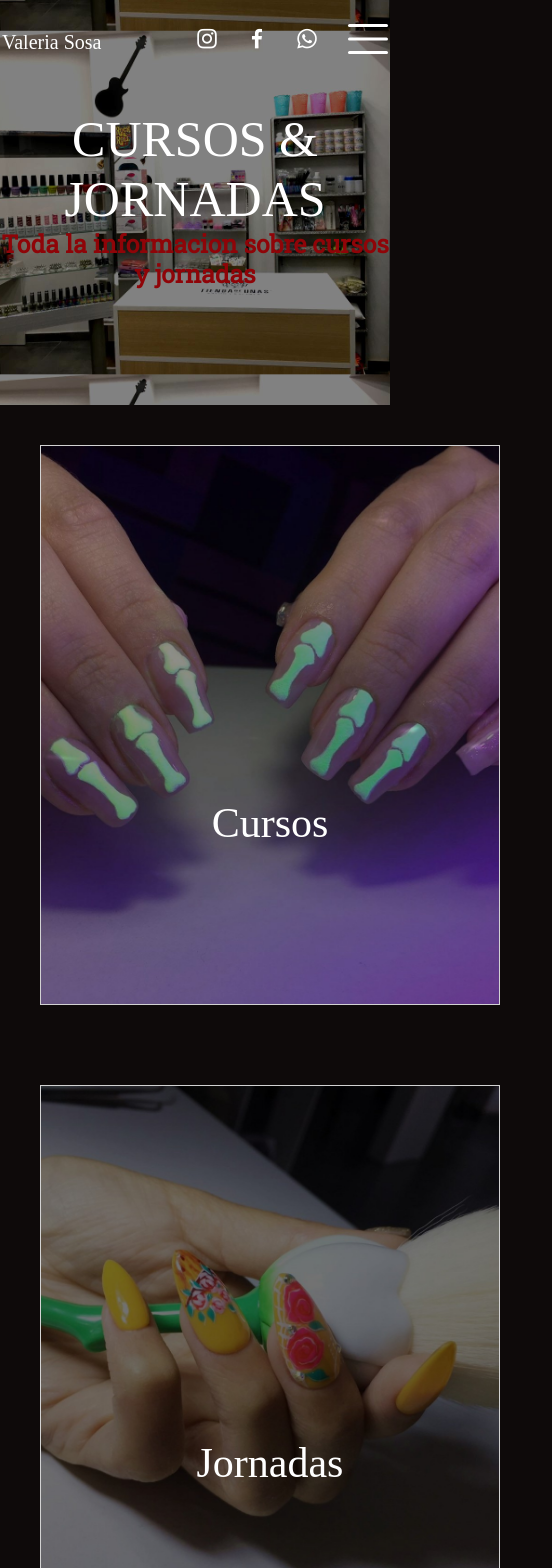
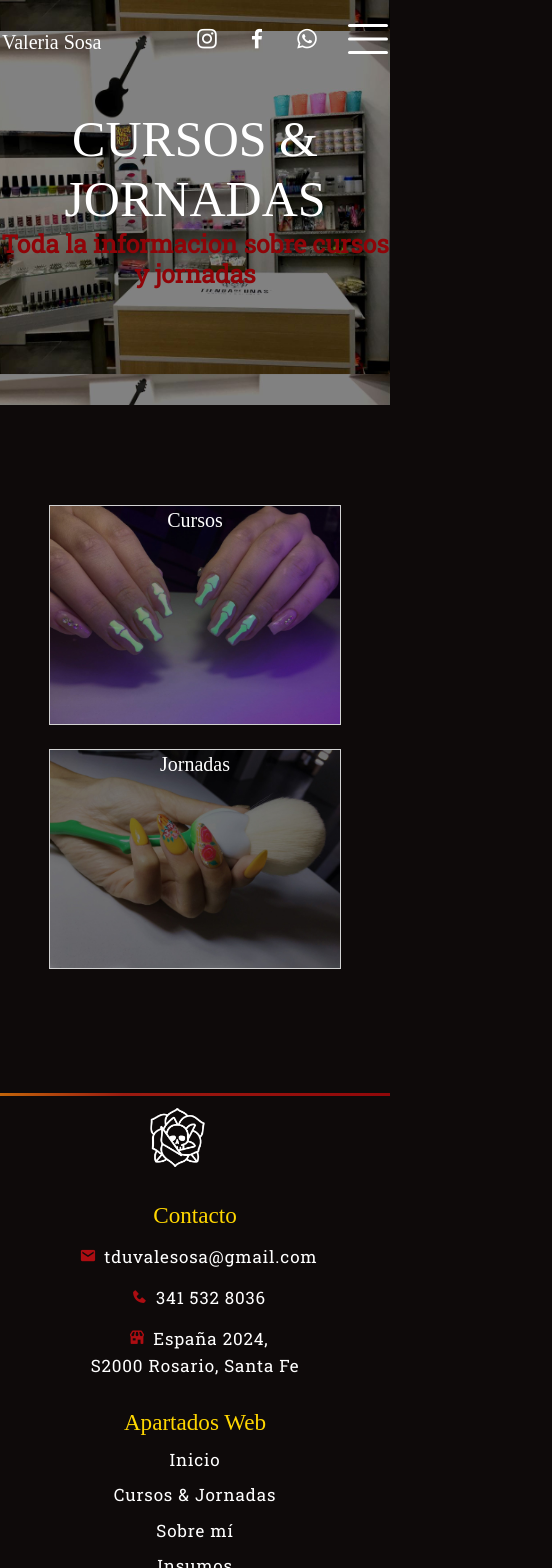
Before and after one commit to MatiasColazo1/tdu-page, an Angular app in the folder Cliente/: page /cursos-y-jornadas in a window 390 px wide. Shown: the top 1568 px of the page, 552 px wide, since content can reach past the window. Built offline with nearby package versions, Linux system fonts and the light colour scheme; a web font is replaced by a local one.

Commit message:
responsive cursos y jornadas

```diff
--- a/Cliente/src/app/components/cursosyjornadas/cursosyjornadas.component.css
+++ b/Cliente/src/app/components/cursosyjornadas/cursosyjornadas.component.css
@@ -1,11 +1,6 @@
 
 @import url('https://fonts.googleapis.com/css2?family=Roboto+Slab&display=swap');
-.content {
 
-    min-height: 100vh;
-
-    margin: 0;
-  }
 
   .banner {
     position: relative;
@@ -60,9 +55,14 @@
     z-index: 1;
   }
 
+
+  .row{
+    margin-left: 0 !important;
+    margin-right: 0 !important;
+  }
+
   .card {
-    width: 460px; /* 500px - 2 * 40px */
-    height: 560px;
+
     position: relative;
     background-color: #ffffff;
     overflow: hidden;
@@ -70,16 +70,13 @@
     display: flex;
     align-items: center;
     justify-content: flex-end;
-    margin: 40px;
     border-radius: 0;
   }
 
-  .card img {
-    width: 100%;
-    height: 100%;
-    object-fit: cover;
-
-  }
+ .custom-card-size {
+    max-width: 80%;
+    margin: 0 auto;
+}
 
   /* Fondo semi-transparente */
   .card::before {
@@ -160,3 +157,15 @@
   visibility: visible;
   opacity: 1;
 }
+
+
+
+@media (max-width: 992px) { /* Pantallas mayores a 992px (md en Bootstrap) */
+  .custom-card-size {
+      max-width: 80%; /* Tamaño aún más pequeño para pantallas grandes */
+  }
+
+  .card-content h3{
+    font-size: 20px;
+  }
+}
--- a/Cliente/src/app/components/cursosyjornadas/cursosyjornadas.component.html
+++ b/Cliente/src/app/components/cursosyjornadas/cursosyjornadas.component.html
@@ -4,13 +4,13 @@
     <h2>Toda la informacion sobre cursos y jornadas</h2>
 </div>
 
-
+<div style="height: 100px"></div>
 <div class="content d-flex justify-content-evenly align-items-center">
     <div class="row">
-        <div class="col-md-6">
+        <div class="col-md-6 col-sm-12 mb-4">
             <a routerLink="/cursos">
-                <div class="card small-card">
-                    <img src="../../../assets/tdu-cursos.jpg" alt="">
+                <div class="card small-card custom-card-size">
+                    <img src="../../../assets/tdu-cursos.jpg" alt="" class="img-fluid">
                     <div class="card-content">
                         <h3>Cursos</h3>
                         <p>Información sobre todos los cursos</p>
@@ -18,10 +18,10 @@
                 </div>
             </a>
         </div>
-        <div class="col-md-6">
+        <div class="col-md-6 col-sm-12 mb-4">
             <a routerLink="/jornadas">
-                <div class="card small-card">
-                    <img src="../../../assets/tdu-jornadas.jpg" alt="">
+                <div class="card small-card custom-card-size">
+                    <img src="../../../assets/tdu-jornadas.jpg" alt="" class="img-fluid">
                     <div class="card-content">
                         <h3>Jornadas</h3>
                         <p>Información sobre todas las jornadas</p>
@@ -31,4 +31,6 @@
         </div>
     </div>
 </div>
+<div style="height: 100px"></div>
+
 <app-footer></app-footer>
```
